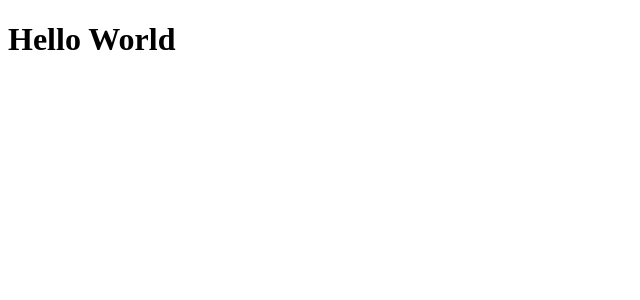
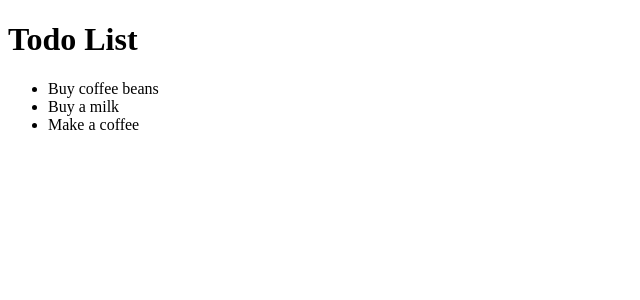
Before and after one commit to bytecoder8/react-todo-list, a React (Create React App) app: page / in a window 1280 px wide. Shown: the top 300 px of the page, without its empty margins (0-640 px from the left). Built offline with nearby package versions, Linux system fonts and the light colour scheme.

Commit message:
Create basic components structure

```diff
--- a/public/index.html
+++ b/public/index.html
@@ -24,7 +24,7 @@
       work correctly both with client-side routing and a non-root public URL.
       Learn how to configure a non-root public URL by running `npm run build`.
     -->
-    <title>React App</title>
+    <title>Todo List App</title>
   </head>
   <body>
     <noscript>You need to enable JavaScript to run this app.</noscript>
--- a/src/components/App.js
+++ b/src/components/App.js
@@ -1,8 +1,22 @@
 import React from 'react'
+import TodoList from './TodoList'
+
+const items = [
+  {
+    title: 'Buy coffee beans',
+  },
+  {
+    title: 'Buy a milk',
+  },
+  {
+    title: 'Make a coffee'
+  }
+]
 
 const App = () => (
   <div id="app">
-    <h1>Hello World</h1>
+    <h1>Todo List</h1>
+    <TodoList items={items} />
   </div>
 )
 
--- /dev/null
+++ b/src/components/TodoList.js
@@ -0,0 +1,17 @@
+import React from 'react'
+import TodoListItem from './TodoListItem'
+
+const TodoList = ({ items }) => {
+  const elements = items.map( item => (
+    <li key={item.title}
+    ><TodoListItem { ...item } /></li>
+  ))
+
+  return (
+    <ul>
+      { elements }
+    </ul>
+  )
+}
+
+export default TodoList
--- /dev/null
+++ b/src/components/TodoListItem.js
@@ -0,0 +1,7 @@
+import React from 'react'
+
+const TodoListItem = ({ title, important, completed }) => {
+  return <span>{ title }</span>
+}
+
+export default TodoListItem
```
